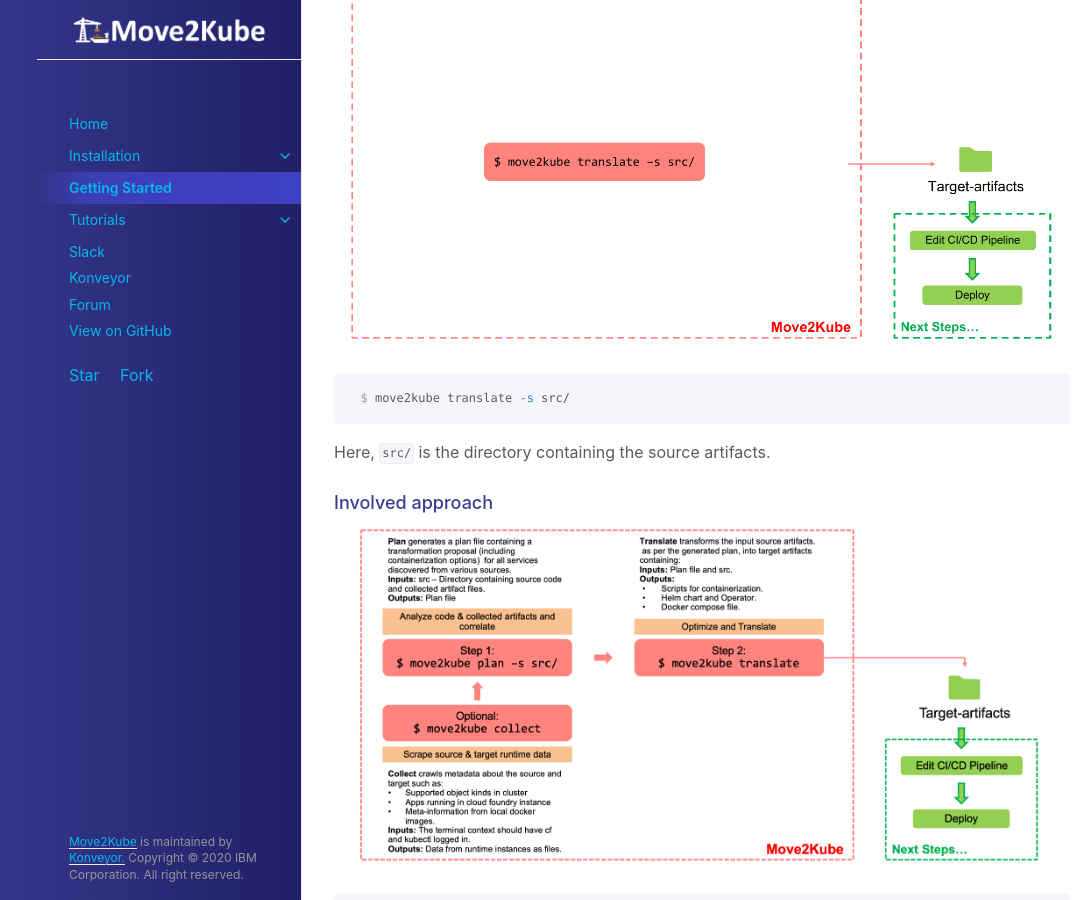
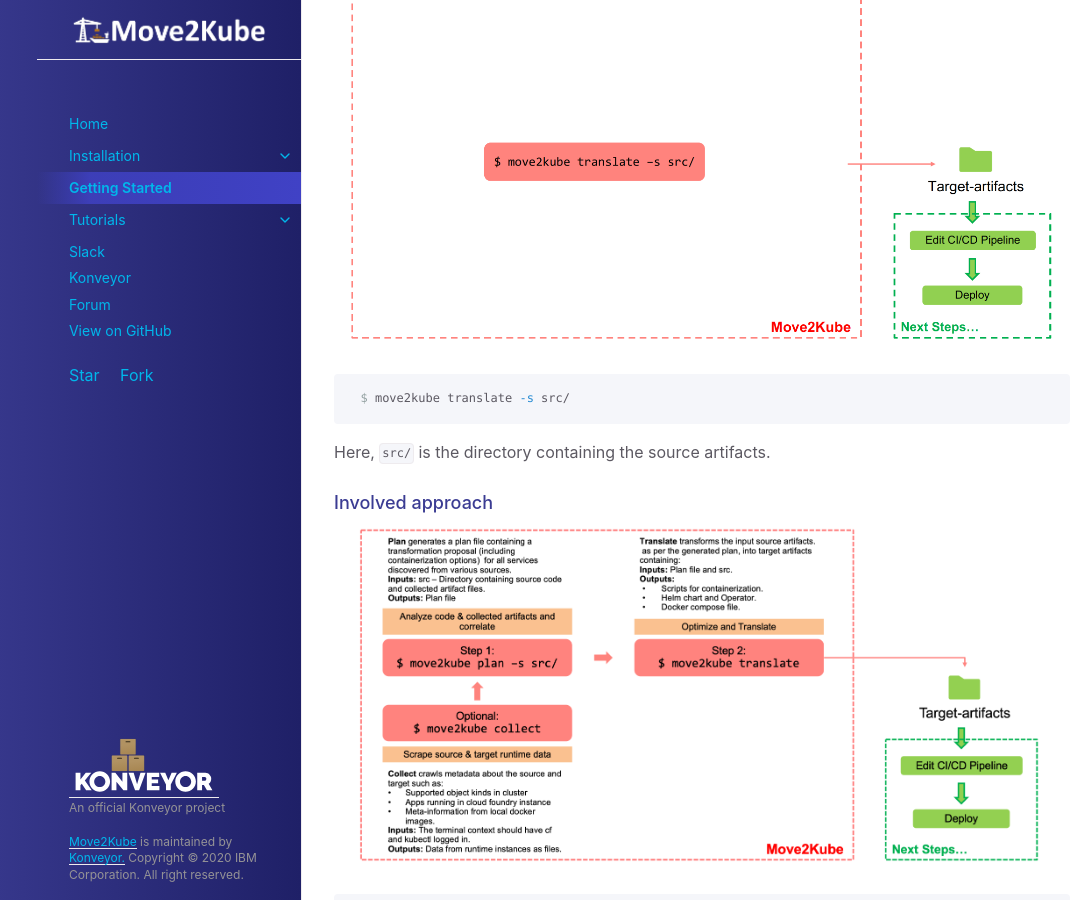
Before and after one commit to konveyor/move2kube, a Jekyll site: the page built from docs/GettingStarted.md, in a window 1280 px wide and 900 px high, scrolled down 479 px. Shown: the whole window, without its empty margins (70-1153 px from the left). Built offline with Jekyll 4.4.1, drawn with Linux system fonts in a browser that asks for light colours.

Commit message:
Add Konveyor logo hyperlink in the footer
Signed-off-by: Akash Nayak <akash19nayak@gmail.com>

```diff
--- a/_layouts/default.html
+++ b/_layouts/default.html
@@ -51,6 +51,11 @@ layout: table_wrappers
       {% include nav.html %}
     </nav>
     <footer class="site-footer">
+      <a href="/">
+        <img alt="Konveyor" src="{{ site.baseurl }}/assets/images/konveyor_logo.svg" width="150" height="70">
+      </a>
+      <br>
+      An official Konveyor project<br><br>
       <a href="/move2kube/">Move2Kube</a> is maintained by <a href="/">Konveyor.</a> Copyright &copy; 2020 IBM Corporation. All right reserved.
     </footer>
   </div>
```
